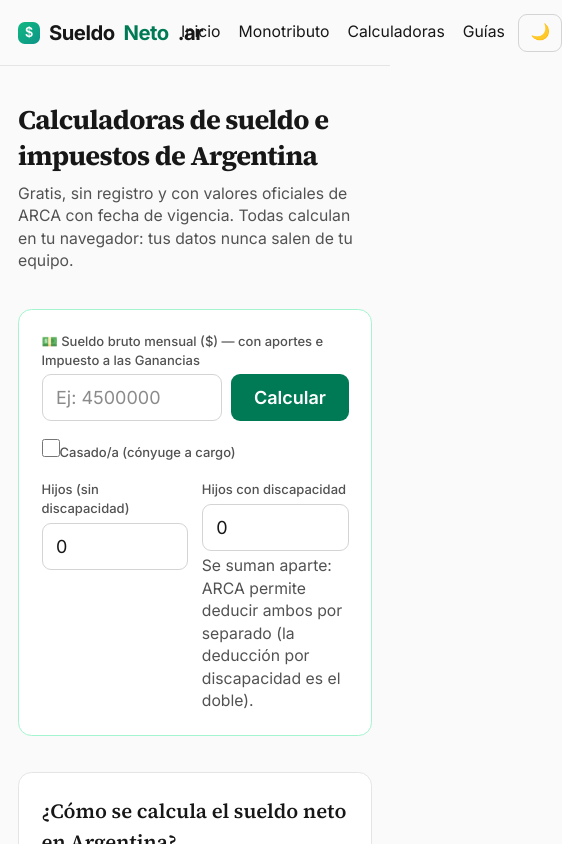
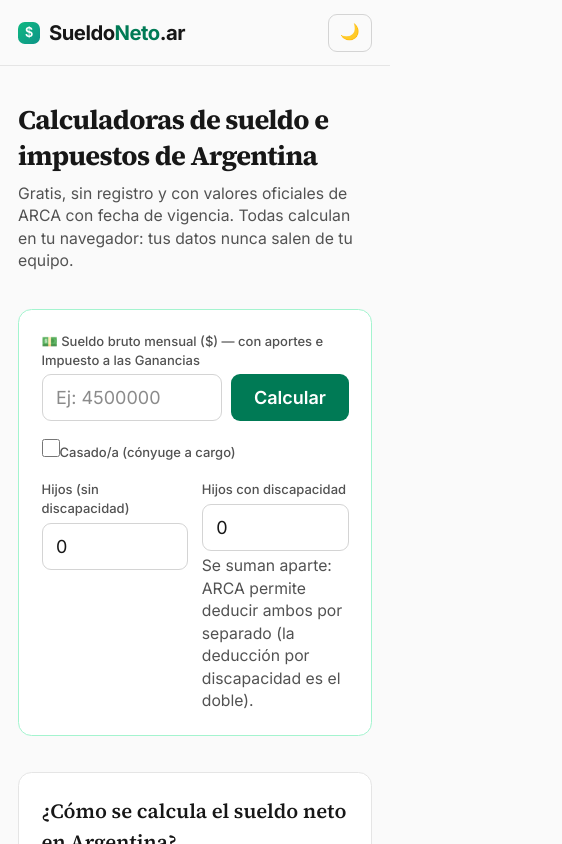
Before and after one commit to tiag-ops/suelloneto-ar, a Next.js app: page / in a window 390 px wide. Shown: the top 844 px of the page, 562 px wide, since content can reach past the window. Built offline with nearby package versions, Linux system fonts and the light colour scheme.

Commit message:
fix: logo sin espaciado (span wrapper), link muerto /calculadora-sueldo removido, nav oculta en mobile (patron Maternidad)

```diff
--- a/src/app/layout.tsx
+++ b/src/app/layout.tsx
@@ -65,10 +65,10 @@ export default function RootLayout({
           <div className="max-w-3xl mx-auto px-4 py-3 flex items-center justify-between">
             <Link href="/" className="flex items-center gap-2 font-bold text-lg tracking-tight">
               <Image src={icono} alt="" width={22} height={22} className="rounded-md" />
-              Sueldo<span className="acento">Neto</span>.ar
+              <span>Sueldo<span className="acento">Neto</span>.ar</span>
             </Link>
             <div className="flex items-center gap-3">
-              <nav className="flex gap-4 text-sm">
+              <nav className="hidden gap-4 text-sm sm:flex" aria-label="Navegación principal">
                 <Link href="/" className="hover:text-emerald-700 dark:hover:text-emerald-300">
                   Inicio
                 </Link>
@@ -77,12 +77,6 @@ export default function RootLayout({
                   className="hover:text-emerald-700 dark:hover:text-emerald-300"
                 >
                   Monotributo
-                </Link>
-                <Link
-                  href="/calculadora-sueldo/"
-                  className="hover:text-emerald-700 dark:hover:text-emerald-300"
-                >
-                  Calculadoras
                 </Link>
                 <Link
                   href="/guia/sueldo-bruto-a-neto/"
```
